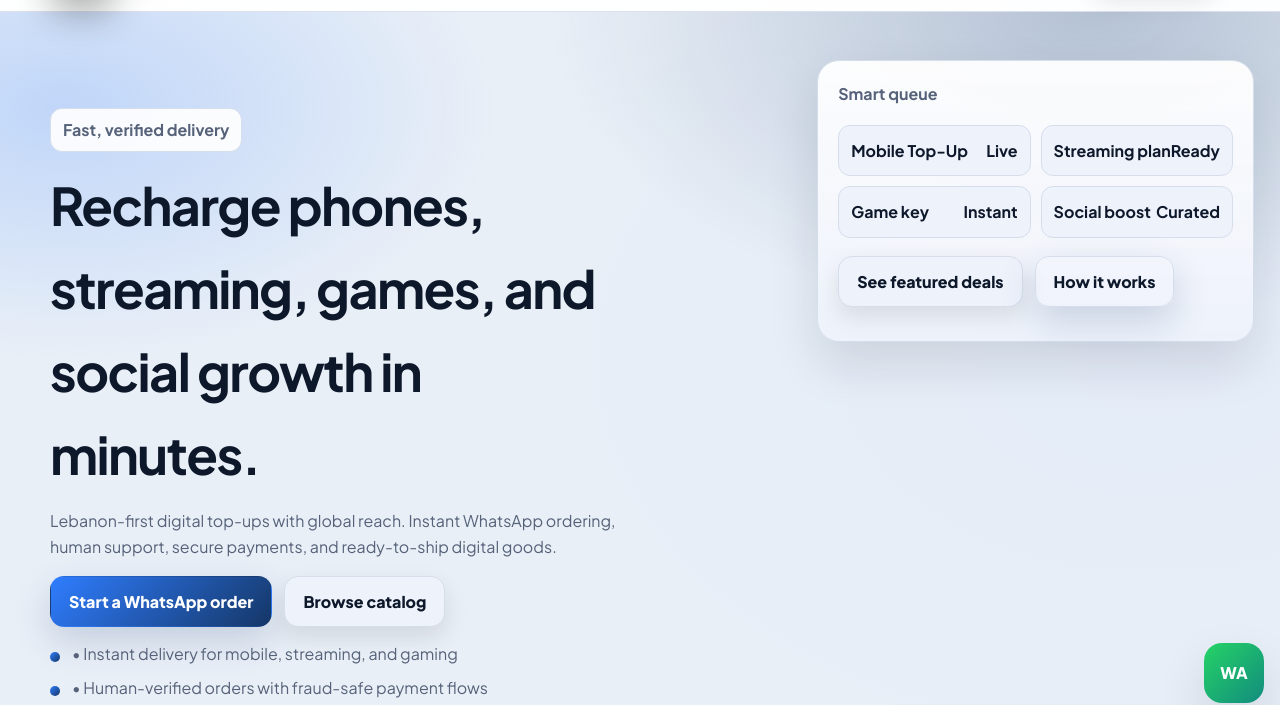
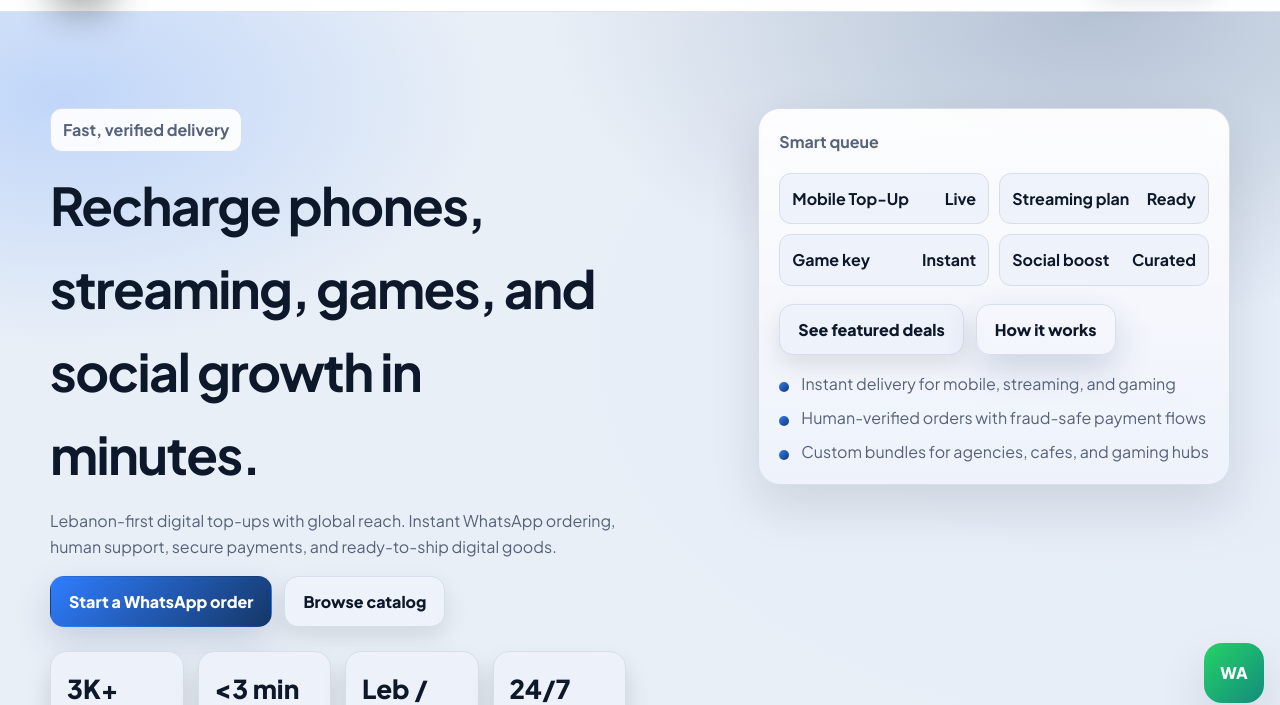
Before and after one commit to Hadi1258/Allo-Recharge-main, a plain HTML site: page index.html in a window 1280 px wide. Shown: the part 81-786 px from the top of the page. Drawn offline with Linux system fonts and the light colour scheme.

Commit message:
Last try probably

```diff
--- a/index.html
+++ b/index.html
@@ -49,11 +49,7 @@
             <a class="btn" href="https://wa.me/96171549671?text=Hi!%20I%27d%20like%20to%20order%20a%20top-up%20or%20subscription." target="_blank" rel="noreferrer">Start a WhatsApp order</a>
             <a class="btn btn-ghost" href="#categories">Browse catalog</a>
           </div>
-          <ul class="hero-list">
-            <li>• Instant delivery for mobile, streaming, and gaming</li>
-            <li>• Human-verified orders with fraud-safe payment flows</li>
-            <li>• Custom bundles for agencies, cafes, and gaming hubs</li>
-          </ul>
+
           <div class="stat-grid">
             <div class="stat">
               <div class="value">3K+</div>
@@ -85,6 +81,11 @@
             <a class="btn btn-ghost" href="#featured">See featured deals</a>
             <a class="btn btn-quiet" href="#solutions">How it works</a>
           </div>
+          <ul class="hero-list hero-list-secondary">
+            <li>Instant delivery for mobile, streaming, and gaming</li>
+            <li>Human-verified orders with fraud-safe payment flows</li>
+            <li>Custom bundles for agencies, cafes, and gaming hubs</li>
+          </ul>
         </div>
       </div>
     </section>
--- a/style.css
+++ b/style.css
@@ -256,11 +256,12 @@ button{font:inherit}
     radial-gradient(720px 420px at 5% 10%, color-mix(in oklab, var(--accent) 22%, transparent), transparent 60%),
     color-mix(in oklab, var(--bg-soft) 88%, transparent);
 }
-.hero-grid{ position:relative;
+.hero-grid{
+  position:relative;
   display:grid;
   grid-template-columns:repeat(2, minmax(0,1fr));
   gap:28px;
-  align-items:center;
+  align-items:flex-start;
 }
 .hero-eyebrow{
   display:inline-flex;
@@ -313,6 +314,7 @@ button{font:inherit}
   border-radius:50%;
   background:linear-gradient(135deg, var(--accent), var(--accent-2));
 }
+.hero-list-secondary{ margin-top:16px; }
 .hero-card{
   background:linear-gradient(180deg, color-mix(in oklab, var(--surface) 94%, transparent), color-mix(in oklab, var(--surface-2) 98%, transparent));
   border:1px solid var(--line);
@@ -320,7 +322,13 @@ button{font:inherit}
   padding:20px;
   box-shadow:var(--shadow);
 }
-.hero-card-inline{ position:absolute; right:-24px; top:-48px; max-width:520px; }
+.hero-card-inline{
+  position:static;
+  max-width:520px;
+  align-self:flex-start;
+  justify-self:end;
+  margin-top:0;
+}
 
 .hero-card .label{
   display:inline-flex;
@@ -591,12 +599,12 @@ button{font:inherit}
   }
   .nav-links{ display:none; }
   .hero{ padding:76px 0 38px; }
-  .hero-grid{ position:relative; grid-template-columns:1fr; }
+  .hero-grid{ position:relative; grid-template-columns:1fr; align-items:flex-start; }
   .stat-grid{ grid-template-columns:repeat(2,minmax(0,1fr)); }
   .hero-actions .btn{ width:100%; justify-content:center; }
   .pill-grid{ grid-template-columns:1fr; }
   .card .content p{ font-size:14px; line-height:1.5; }
-  .hero-card-inline{ position:static; margin:20px 0 0; max-width:none; }
+  .hero-card-inline{ position:static; margin:20px 0 0; max-width:none; justify-self:stretch; }
 }
 @media (max-width: 599.98px){
   body{ font-size:15px; }
```
